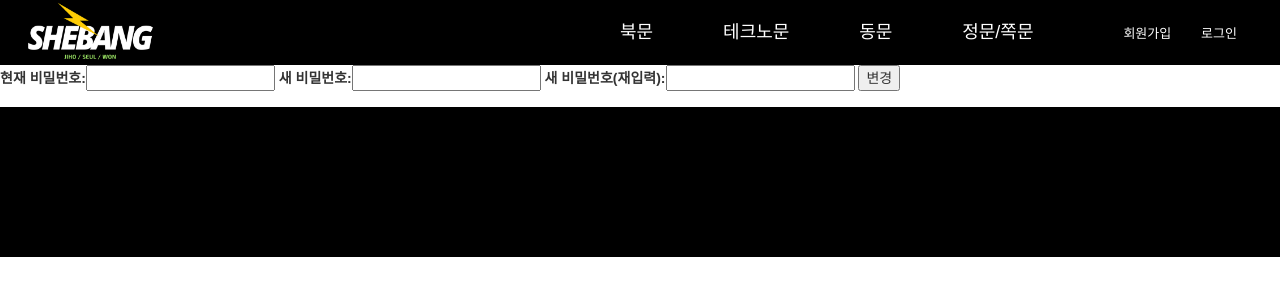
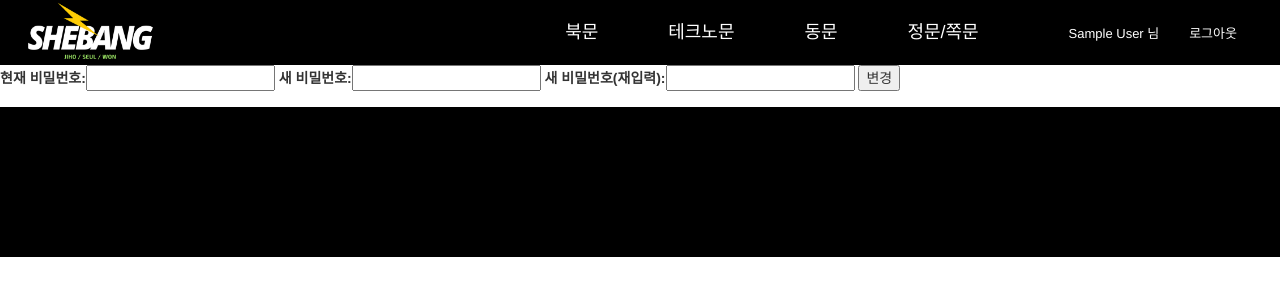
Before and after one commit to KNU-shebang/Shebang, a Django app: page /account/change/ in a window 1280 px wide. Shown: the top 300 px of the page. Run offline with Django 3.2, Linux system fonts and the light colour scheme; the visitor is signed in with stand-in values (Sample User, id 1); data comes from the database, SQL or seed files in the repository; parts of the project's set-up code (start-up, migrations or seed data) failed here and were passed over; some libraries are stand-ins or nearby versions.

Commit message:
base.html 로그인시 navbar 변경 처리

```diff
--- a/shebang/account/urls.py
+++ b/shebang/account/urls.py
@@ -8,6 +8,8 @@ urlpatterns = [
     url(r'^resend/$', views.resend_email, name='resend'),
     # 로그인
     url(r'^login/$', views.login, name='login'),
+    # 로그아웃
+    url(r'^logout/$', views.logout, name='logout'),
     # 비밀번호 변경
     url(r'^change/$', views.change_password, name='change'),
     # 회원 메일 인증
--- a/shebang/templates/base.html
+++ b/shebang/templates/base.html
@@ -36,12 +36,21 @@
         <li class="menu-item"><a class="menu-item-link" href="/"> 테크노문 </a></li>
         <li class="menu-item"><a class="menu-item-link" href="/"> 동문 </a></li>
         <li class="menu-item"><a class="menu-item-link menu-end" href="/"> 정문/쪽문 </a></li>
+        {% if request.user.is_authenticated %}
+        <li class="menu-item">
+          <a class="menu-item-link menu-sign" href="/"> {{ request.user.name }} 님 </a>
+        </li>
+        <li class="menu-item">
+          <a class="menu-item-link menu-sign" href="{% url 'account:logout' %}"> 로그아웃 </a>
+        </li>
+        {% else %}
         <li class="menu-item">
           <a class="menu-item-link menu-sign" href="{% url 'account:signup' %}"> 회원가입 </a>
         </li>
         <li class="menu-item">
           <a class="menu-item-link menu-sign" href="{% url 'account:login' %}"> 로그인 </a>
           </li>
+        {% endif %}
       </ul>
 
     </div>
```
